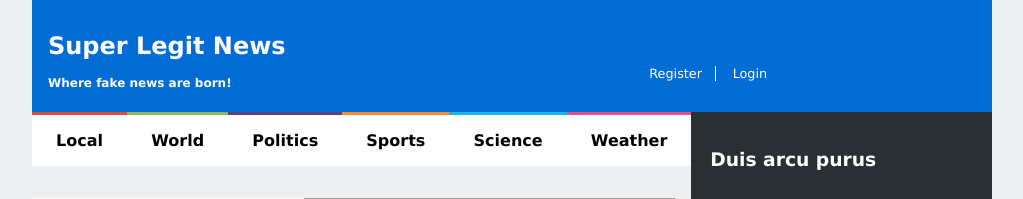
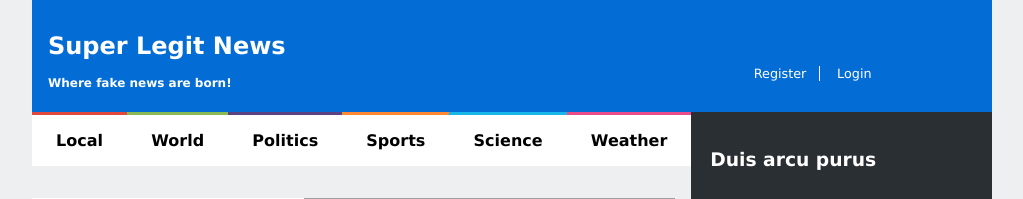
Before and after one commit to pemesteves/LTW_1920, a PHP site: page /item.html in a window 1280 px wide. Shown: the top 199 px of the page, without its empty margins (128-1151 px from the left). Run offline with PHP 8.4, Linux system fonts and the light colour scheme; grey boxes are pictures that could not be loaded.

Commit message:
Fixed grid

```diff
--- a/CSS_exercises/news/layout.css
+++ b/CSS_exercises/news/layout.css
@@ -42,13 +42,14 @@ body > header h2 {
 
 #signup {
     grid-area: signup;
+    float: right;
 }
 
 body > header {
     display: grid;
     grid:
-        'headerTitle headerTitle headerTitle'
-        'headerSubtitle headerSubtitle signup';
+        'headerTitle headerTitle  headerTitle headerTitle headerTitle headerTitle'
+        'headerSubtitle headerSubtitle headerSubtitle headerSubtitle headerSubtitle signup';
 }
 
 #menu ul {
--- a/CSS_exercises/news/style.css
+++ b/CSS_exercises/news/style.css
@@ -140,7 +140,6 @@ img {
     padding: 0;
 }
 
-
 nav input, nav label {
     display: none;
 }
```
